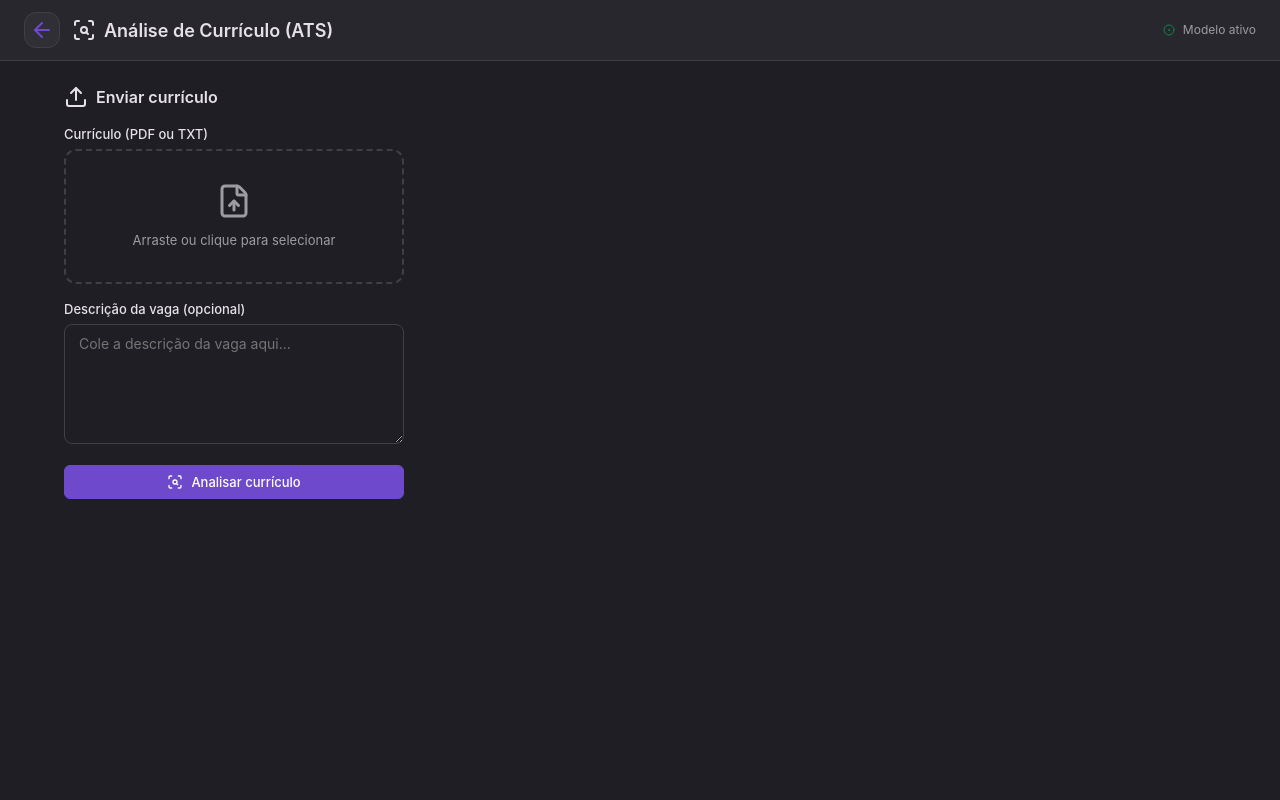
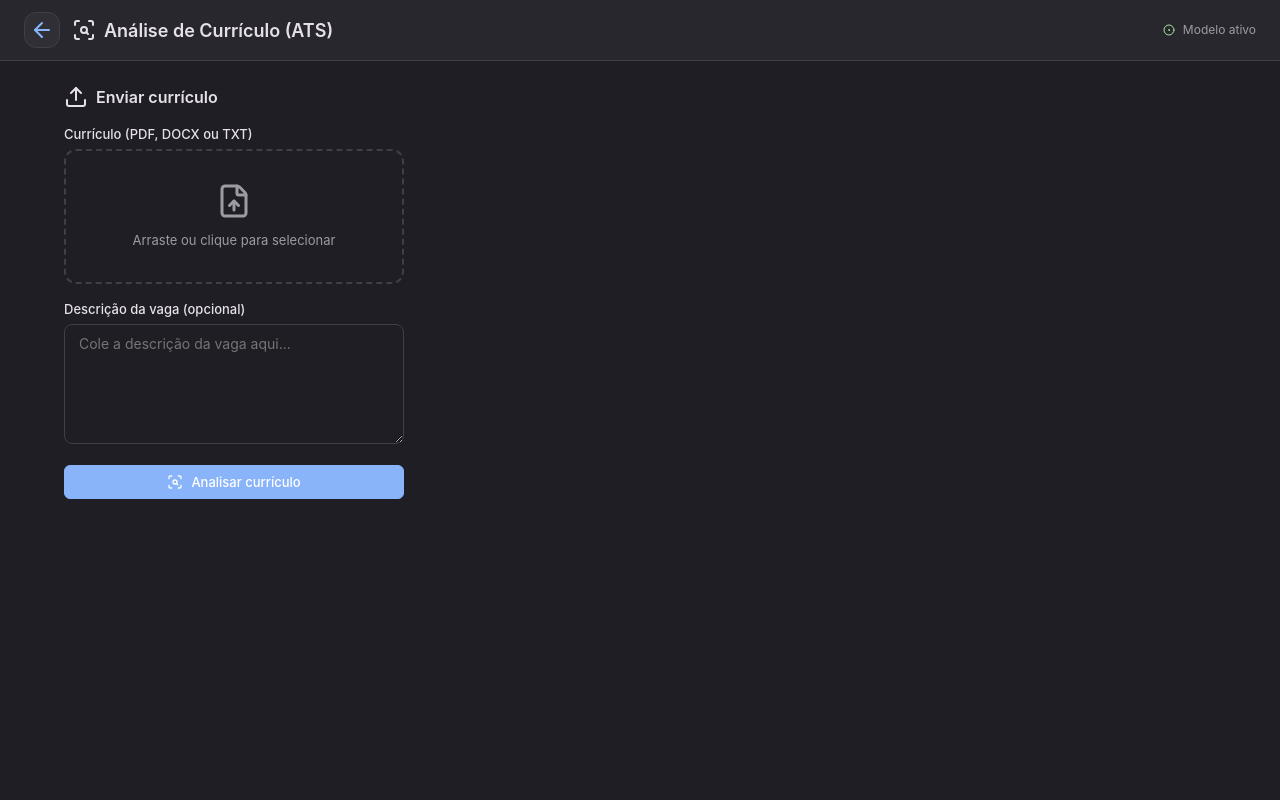
Before and after one commit to Alex1105br/parCV, a Flask app: page /analisar in a window 1280 px wide. Run offline with Flask 3, Linux system fonts and the light colour scheme; parts of the project's set-up code (start-up, migrations or seed data) failed here and were passed over.

Commit message:
[UX] new palette

```diff
--- a/src/static/base.css
+++ b/src/static/base.css
@@ -1,17 +1,18 @@
-/* ===== Design Tokens — GitLab Dark ===== */
+/* ===== Design Tokens — Catppuccin Mocha ===== */
 :root {
-    --color-primary: #6e49cb;
-    --color-primary-hover: #5943a6;
-    --color-primary-subtle: rgba(110, 73, 203, 0.15);
-    --color-danger: #ec5941;
-    --color-danger-bg: rgba(236, 89, 65, 0.15);
-    --color-danger-text: #f57a6e;
-    --color-success: #108548;
-    --color-success-hover: #217645;
-    --color-success-text: #91d4a8;
-    --color-warning: #c17d10;
-    --color-warning-bg: rgba(193, 125, 16, 0.15);
-    --color-warning-text: #e9be74;
+    --color-primary: #89b4fa;
+    --color-primary-hover: #89dceb;
+    --color-primary-subtle: rgba(137, 180, 250, 0.15);
+    --color-danger: #f38ba8;
+    --color-danger-bg: rgba(243, 139, 168, 0.15);
+    --color-danger-text: #eba0ac;
+    --color-success: #a6e3a1;
+    --color-success-hover: #94e2d5;
+    --color-success-text: #a6e3a1;
+    --color-warning: #f9e2af;
+    --color-warning-bg: rgba(249, 226, 175, 0.15);
+    --color-warning-text: #f9e2af;
+    --color-peach: #fab387;
 
     --color-bg: #1f1e24;
     --color-surface: #28272d;
@@ -142,7 +143,7 @@ button {
 }
 
 .btn--danger:hover:not(:disabled) {
-    background: rgba(236, 89, 65, 0.25);
+    background: rgba(243, 139, 168, 0.25);
 }
 
 .btn--secondary {
--- a/src/static/home.css
+++ b/src/static/home.css
@@ -360,10 +360,10 @@ body {
 /* BOTÃO */
 .modal-content button {
     padding: 10px 20px;
-    background: #4CAF50;
+    background: var(--color-primary);
     border: none;
     border-radius: 8px;
-    color: white;
+    color: var(--color-text-inverse);
     cursor: pointer;
 }
 
@@ -385,5 +385,5 @@ ul {
 }
 
 .error {
-    color: red;
+    color: var(--color-danger);
 }
--- a/src/templates/analisar.html
+++ b/src/templates/analisar.html
@@ -33,11 +33,11 @@
         </h2>
 
         <div class="form-group">
-            <label for="ats-file" class="form-label">Currículo (PDF ou TXT)</label>
+            <label for="ats-file" class="form-label">Currículo (PDF, DOCX ou TXT)</label>
             <div class="file-drop" id="file-drop">
                 <i data-lucide="file-up" class="file-drop__icon"></i>
                 <p class="file-drop__text">Arraste ou clique para selecionar</p>
-                <input type="file" id="ats-file" class="file-drop__input" accept=".pdf,.txt">
+                <input type="file" id="ats-file" class="file-drop__input" accept=".pdf,.docx,.txt">
             </div>
         </div>
 
```
Also changed, not shown: src/static/analisar.css (+60 -5 lines), src/static/chat.css (+6 -6 lines).
